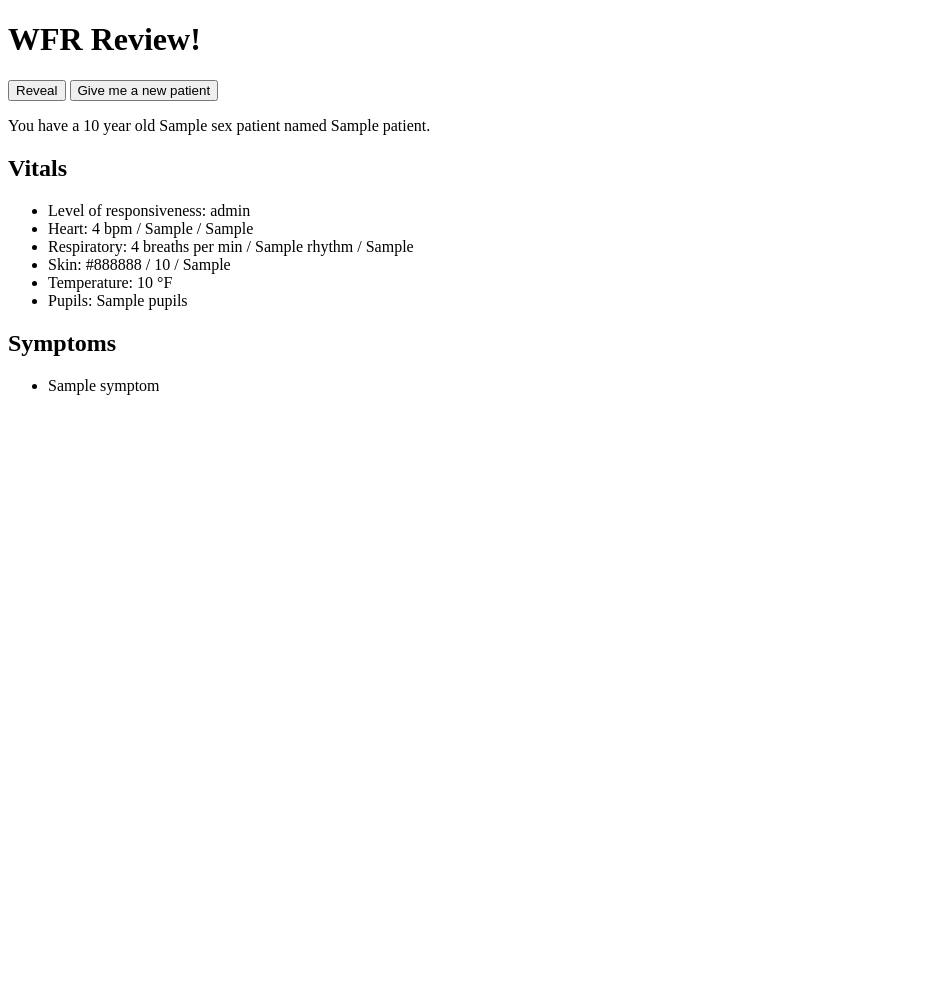
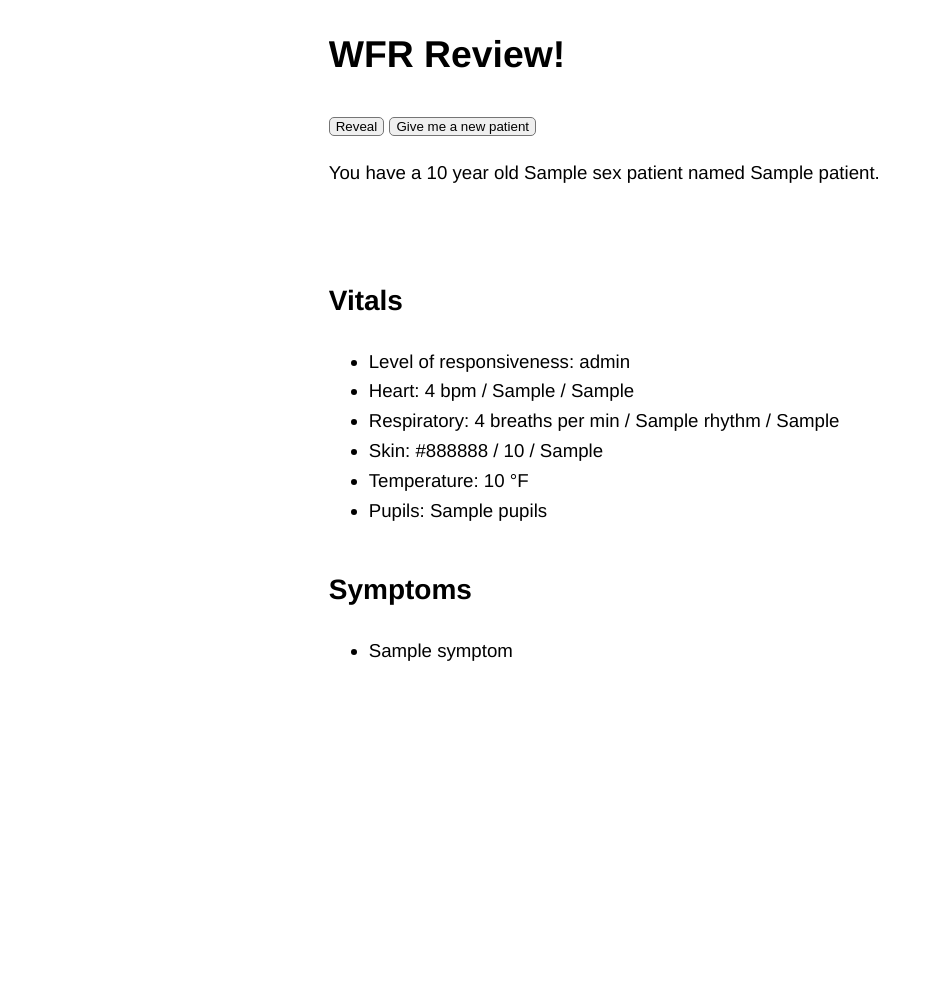
Before and after one commit to colonoh/reviewcat, a Python web app: template src/app/templates/index.html in a window 1280 px wide. Shown: the whole page, without its empty margins (0-933 px from the left). Before the commit the page ends 395 px from the top, so only its background shows below. Run offline with Jinja, Linux system fonts and the light colour scheme; the template is opened without the code that fills it: most values are stand-ins (such as "Sample title", 1, 10 or a date in 2020).

Commit message:
Add stylesheet
Also change from using display:none to visibility:hidden

```diff
--- a/src/app/main.py
+++ b/src/app/main.py
@@ -1,6 +1,7 @@
 from random import choice
 
 from fastapi import FastAPI, Request
+from fastapi.staticfiles import StaticFiles
 from fastapi.templating import Jinja2Templates
 from mangum import Mangum # type: ignore
 
@@ -8,8 +9,9 @@ from models import Patient
 
 
 app = FastAPI()
+app.mount("/static", StaticFiles(directory="static"), name="static")
 templates = Jinja2Templates(directory="templates")
-version = "0.0.6"
+version = "0.1.0"
 
 
 @app.get("/dev/")  # TODO: this is hardcoded to get this to work on AWS Lambda, fix this someday
--- /dev/null
+++ b/src/app/static/basic.css
@@ -0,0 +1,183 @@
+/* Credit: sppencer @ https://gist.github.com/splch/cc419f65d0bedd84ff29f2aa1db9273a */
+
+:root {
+    --bg-color: #ffffff;
+    --font-color: #000000;
+    /* highest contrast colors
+    for light and dark themes */
+    --red: #ec0000;
+    --green: #008900;
+    --blue: #5f5fff;
+    --gray: #757575;
+}
+
+@media (prefers-color-scheme: dark) {
+    :root {
+        /* change to dark theme */
+        --bg-color: #000000;
+        --font-color: #ffffff;
+    }
+}
+
+*:not(li, progress, span) {
+    border-radius: 5px;
+    /* no overflowing body */
+    max-width: 100%;
+    overflow: auto;
+}
+
+*:disabled {
+    cursor: not-allowed !important;
+}
+
+[href],
+dfn {
+    /* no visited color */
+    color: var(--blue);
+}
+
+[href]:hover {
+    text-decoration: none;
+}
+
+[href^="mailto:"]::before {
+    content: "📧 ";
+}
+
+abbr {
+    cursor: help;
+}
+
+abbr,
+var {
+    color: var(--red);
+}
+
+blockquote {
+    /* add bar before quote */
+    border-left: 0.3em solid var(--gray);
+    padding-left: 1em;
+}
+
+body {
+    /* high contrast */
+    background: var(--bg-color);
+    color: var(--font-color);
+    /* most readable wed-safe font */
+    font-family: Helvetica;
+    /* 12pt is minimum */
+    font-size: 14pt;
+    /* required with justified text */
+    hyphens: auto;
+    /* experimental:
+    highest quality images */
+    image-rendering: high-quality;
+    /* 1.5 is minimum */
+    line-height: 1.6;
+    /* center body in page */
+    margin: auto;
+    /* space inside body */
+    padding: 0 1em;
+    /* each line is similar length */
+    text-align: justify;
+    /* browser focuses on readability */
+    text-rendering: optimizeLegibility;
+    /* line length of 60 characters
+    (between recommended 45-80)
+    & subtract the padding */
+    width: min(60ch, calc(100% - 2em));
+}
+
+button,
+input[type="button"],
+input[type="reset"],
+input[type="submit"] {
+    border: 1px solid var(--gray);
+    /* appear clickable */
+    cursor: pointer;
+}
+
+button:hover,
+input[type="button"]:hover,
+input[type="reset"]:hover,
+input[type="submit"]:hover {
+    /* make border blend into background */
+    border: 1px solid var(--bg-color);
+}
+
+code {
+    /* classic green code */
+    color: var(--green);
+}
+
+figure {
+    /* center caption under image */
+    text-align: center;
+}
+
+footer,
+header {
+    margin-top: 1em;
+    text-align: center;
+}
+
+html {
+    /* better for jump scrolling */
+    scroll-behavior: smooth;
+}
+
+iframe {
+    /* common screen ratio */
+    aspect-ratio: 3/2;
+    /* keep from overflowing */
+    width: 99%;
+}
+
+kbd {
+    /* appear like a key */
+    box-shadow: 1px 1px 2px 1px;
+}
+
+nav {
+    display: flex;
+    /* space links apart */
+    justify-content: space-around;
+}
+
+small {
+    /* decrease visibility */
+    color: var(--gray);
+}
+
+summary {
+    /* indicate interaction */
+    cursor: pointer;
+    font-weight: bold;
+}
+
+table {
+    /* multiple borders merge */
+    border-collapse: collapse;
+    display: block;
+}
+
+tbody>tr:nth-child(odd) {
+    /* set background of odd cells */
+    background: var(--gray);
+}
+
+td,
+th {
+    border: 1px solid;
+    border-collapse: collapse;
+}
+
+.hidden_info {
+    visibility: hidden;
+}
+
+.special_text {
+    border-bottom: 1px dashed white;
+    cursor: help;
+    display: inline
+}
--- a/src/app/templates/index.html
+++ b/src/app/templates/index.html
@@ -3,18 +3,7 @@
 <html lang="en">
   <head>
     <title>WFR Review</title>
-    <style>
-      .hidden_info {
-        display: none;
-      }
-
-      .special_text {
-        border-bottom: 1px dotted black;
-        cursor: help;
-        display: inline
-      }
-    </style>
-
+    <link href="{{ url_for('static', path='/basic.css') }}" rel="stylesheet">
   </head>
   <body>
     <h1>WFR Review!</h1>
@@ -38,13 +27,13 @@
       <h2>Symptoms</h2>
       <ul>
         {% for symptom in patient.condition_selected_symptoms %}
-            <span><li>{{ symptom }}</li></span>
+            <li>{{ symptom }}</li>
         {% endfor %}
         {% for symptom in patient.condition_hidden_symptoms %}
-            <div class="hidden_info"><li><span class="special_text" title="This symptom was present but hidden because its effect was shown via a change in the patient's vital signs.">{{ symptom }}</span></li></div>
+            <li class="hidden_info"><span class="special_text" title="This symptom was present but hidden because its effect was shown via a change in the patient's vital signs.">{{ symptom }}</span></li>
         {% endfor %}
         {% for symptom in patient.condition_unselected_symptoms %}
-            <div class="hidden_info"><li><span class="special_text" title="This symptom was not present in this particular patient">{{ symptom }}</span></li></div>
+            <li class="hidden_info"><span class="special_text" title="This symptom was not present in this particular patient">{{ symptom }}</span></li>
         {% endfor %}
       </ul>
     </div>
@@ -73,7 +62,7 @@
         // unhide everything that has the class `hidden_info`
         const collection = document.getElementsByClassName("hidden_info");
         for (let item of collection) {
-            item.style.display = "block";
+            item.style.visibility = "visible";
         }
       }
     </script>
```
